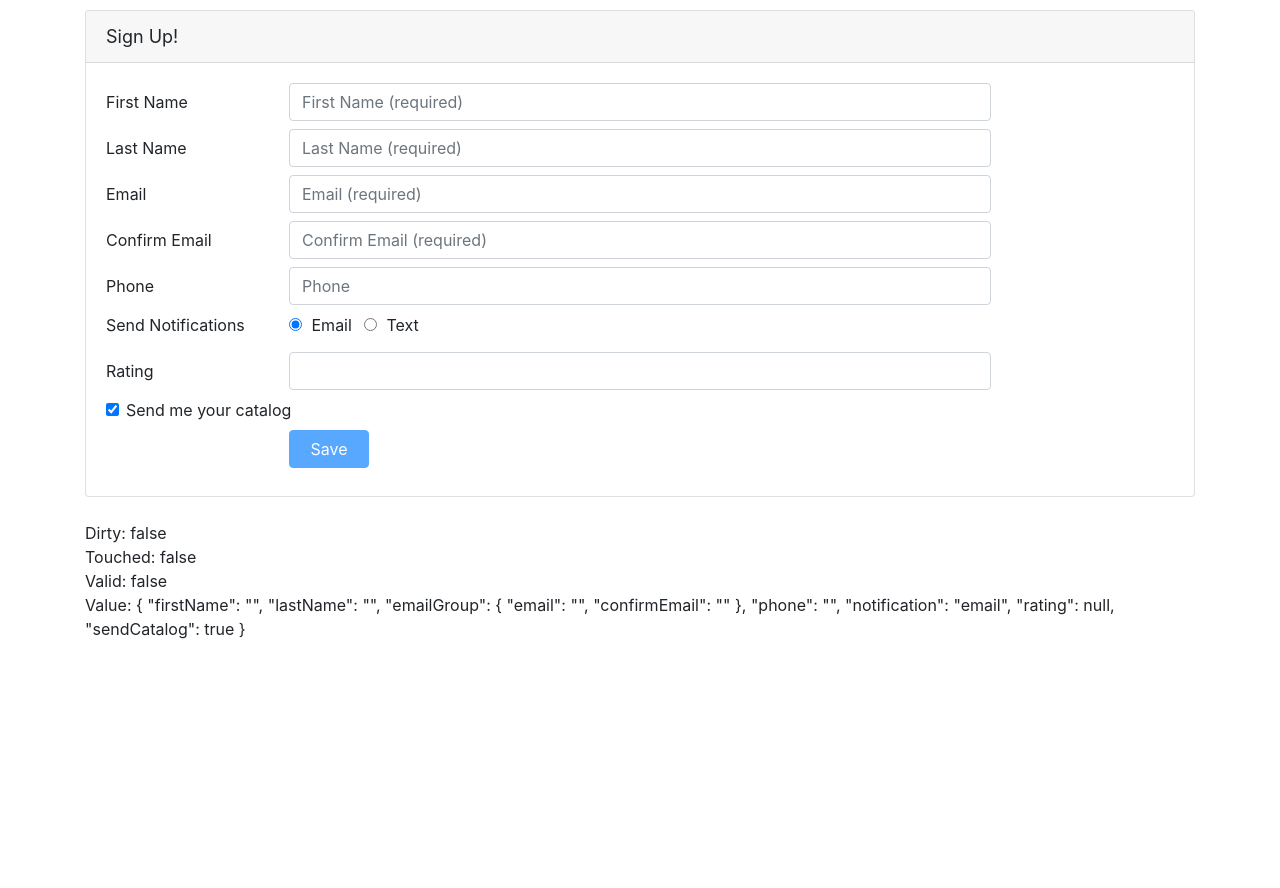
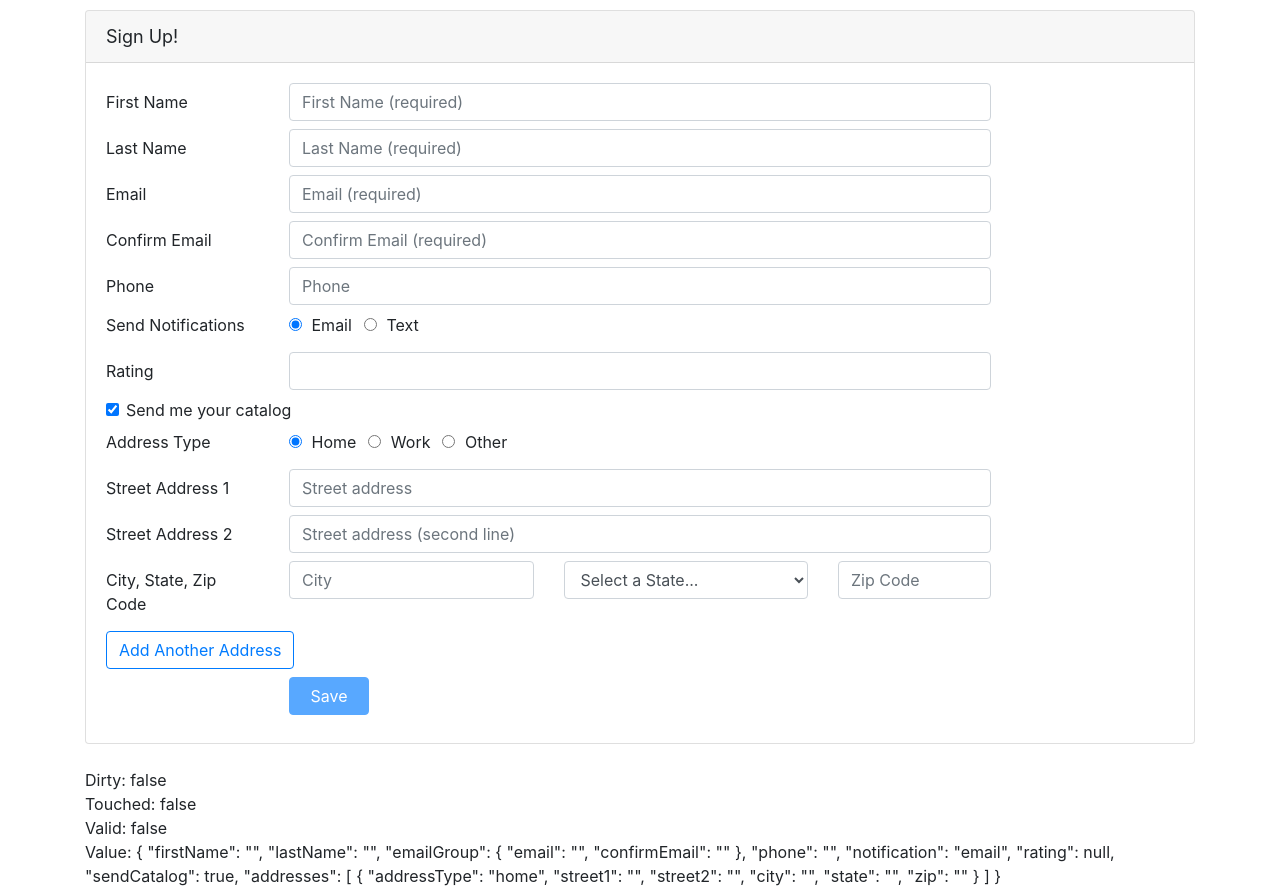
Before and after one commit to kasthurimahadeva/angular-reactive-forms, an Angular app: page / in a window 1280 px wide. Before the commit the page ends 800 px from the top, so only its background shows below. Built offline with nearby package versions, Linux system fonts and the light colour scheme.

Commit message:
duplicate input elements

```diff
--- a/src/app/customers/customer.component.html
+++ b/src/app/customers/customer.component.html
@@ -172,6 +172,118 @@
         </div>
       </div>
 
+      <div *ngIf="customerForm.get('sendCatalog').value">
+        <div formArrayName="addresses"
+              *ngFor="let address of addresses.controls let i = index">
+          <div [formGroupName]="i">
+            <div class="form-group row mb-2">
+              <label class="col-md-2 col-form-label pt-0">Address Type</label>
+              <div class="col-md-8">
+
+                <div class="form-check form-check-inline">
+                  <label class="form-check-label">
+                    <input class="form-check-input"
+                           type="radio"
+                           value="home"
+                           formControlName="addressType" /> Home
+                  </label>
+                </div>
+
+                <div class="form-check form-check-inline">
+                  <label class="form-check-label">
+                    <input class="form-check-input"
+                           type="radio"
+                           value="work"
+                           formControlName="addressType" /> Work
+                  </label>
+                </div>
+                <div class="form-check form-check-inline">
+                  <label class="form-check-label">
+                    <input class="form-check-input"
+                           type="radio"
+                           value="other"
+                           formControlName="addressType" /> Other
+                  </label>
+                </div>
+              </div>
+            </div>
+
+            <div class="form-group row mb-2">
+              <label class="col-md-2 col-form-label"
+                     for="{{'street1Id' + i}}">Street Address 1</label>
+              <div class="col-md-8">
+                <input class="form-control"
+                       id="{{'street1Id' + i}}"
+                       type="text"
+                       placeholder="Street address"
+                       formControlName="street1">
+              </div>
+            </div>
+
+            <div class="form-group row mb-2">
+              <label class="col-md-2 col-form-label"
+                     for="{{'street2Id' + i}}">Street Address 2</label>
+              <div class="col-md-8">
+                <input class="form-control"
+                       id="{{'street2Id' + i}}"
+                       type="text"
+                       placeholder="Street address (second line)"
+                       formControlName="street2">
+              </div>
+            </div>
+
+            <div class="form-group row mb-2">
+              <label class="col-md-2 col-form-label"
+                     for="{{'cityId' + i}}">City, State, Zip Code</label>
+              <div class="col-md-3">
+                <input class="form-control"
+                       id="{{'cityId' + i}}"
+                       type="text"
+                       placeholder="City"
+                       formControlName="city">
+              </div>
+              <div class="col-md-3">
+                <select class="form-control"
+                        id="{{'stateId' + i}}"
+                        formControlName="state">
+                  <option value=""
+                          disabled
+                          selected
+                          hidden>Select a State...</option>
+                  <option value="AL">Alabama</option>
+                  <option value="AK">Alaska</option>
+                  <option value="AZ">Arizona</option>
+                  <option value="AR">Arkansas</option>
+                  <option value="CA">California</option>
+                  <option value="CO">Colorado</option>
+                  <option value="WI">Wisconsin</option>
+                  <option value="WY">Wyoming</option>
+                </select>
+              </div>
+              <div class="col-md-2">
+                <input class="form-control"
+                       id="{{'zipId' + i}}"
+                       type="number"
+                       placeholder="Zip Code"
+                       formControlName="zip">
+              </div>
+            </div>
+          </div>
+        </div>
+
+        <div class="form-group row mb-2">
+          <div class="col-md-4">
+            <button class="btn btn-outline-primary"
+                    type="button"
+                    [disabled]="!addresses.valid"
+                    (click)="addAddress()">
+              Add Another Address
+            </button>
+          </div>
+        </div>
+      </div>
+
+
       <div class="form-group row mb-2">
         <div class="offset-md-2 col-md-4">
           <button class="btn btn-primary mr-3"
--- a/src/app/customers/customer.component.ts
+++ b/src/app/customers/customer.component.ts
@@ -1,5 +1,5 @@
 import { Component, OnInit } from '@angular/core';
-import {AbstractControl, FormBuilder, FormGroup, ValidatorFn, Validators} from '@angular/forms';
+import {AbstractControl, FormArray, FormBuilder, FormGroup, ValidatorFn, Validators} from '@angular/forms';
 
 import { Customer } from './customer';
 import {debounceTime} from 'rxjs/operators';
@@ -41,6 +41,10 @@
     required: 'Please enter your email address'
   };
 
+  get addresses(): FormArray {
+    return <FormArray>this.customerForm.get('addresses');
+  }
+
   constructor(private formBuilder: FormBuilder) { }
 
   ngOnInit() {
@@ -54,7 +58,8 @@
       phone: '',
       notification: 'email',
       rating: [null, ratingRange(1, 5)],
-      sendCatalog: true
+      sendCatalog: true,
+      addresses: this.formBuilder.array([this.buildAddress()])
     });
 
     this.customerForm.get('notification').valueChanges.subscribe(
@@ -67,6 +72,21 @@
     ).subscribe(
       value => this.setMessage(emailControl)
     );
+  }
+
+  buildAddress(): FormGroup {
+    return this.formBuilder.group({
+      addressType: 'home',
+      street1: '',
+      street2: '',
+      city: '',
+      state: '',
+      zip: ''
+    });
+  }
+
+  addAddress(): void {
+    this.addresses.push(this.buildAddress());
   }
 
   save() {
```
